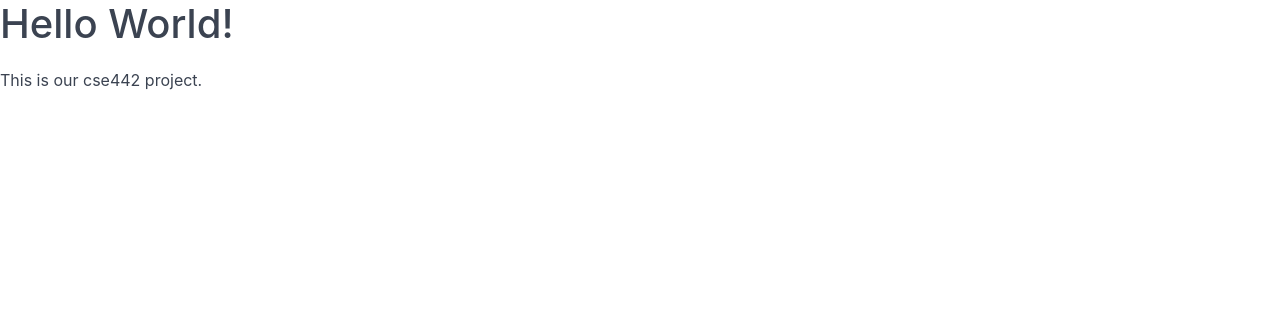
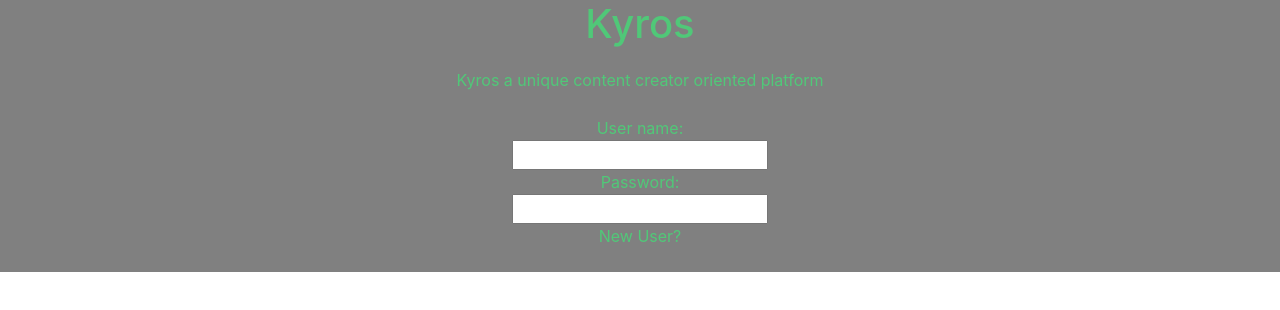
Before and after one commit to luis815/Hope2Finish, a Vue app in the folder front_end/: page / in a window 1280 px wide. Shown: the top 310 px of the page. Built offline with nearby package versions, Linux system fonts and the light colour scheme.

Commit message:
basic landing part 2
basic front end landing no funct, 2 cuz I was confused

```diff
--- a/front_end/src/views/LandingPage.vue
+++ b/front_end/src/views/LandingPage.vue
@@ -1,8 +1,23 @@
 <template>
+<body style="background-color:grey;">
+<font color="50c878">
     <div id="LandingPage">
-        <h1>Hello World!</h1>
-        <p>This is our cse442 project.</p>
+        <center><h1>Kyros</h1></center>
+        <center><p>Kyros a unique content creator oriented platform</p></center>
+        <form>
+        <center>
+  		User name:<br>
+  		<input type="text" name="Username"><br>
+  		Password:<br>
+  		<input type="text" name="password">
+  		<p>
+  		<A HREF="https://www.youtube.com/" style="color: #50c878">New User?</A>
+  		</p>
+		</center>
+		</form>
     </div>
+</font>
+</body>
 </template>
 
 <script>
@@ -14,5 +29,6 @@
 <style scoped>
     #LandingPage {
 
+
     }
 </style>
```
